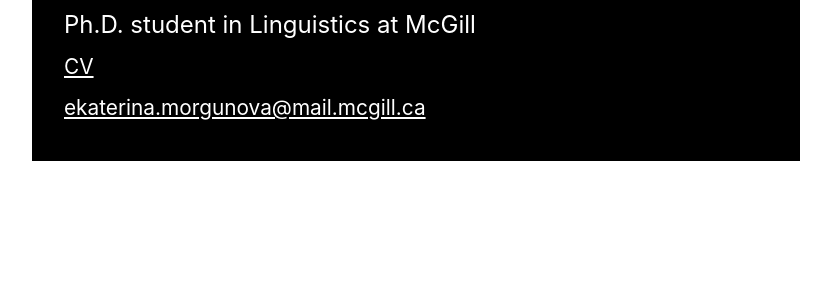
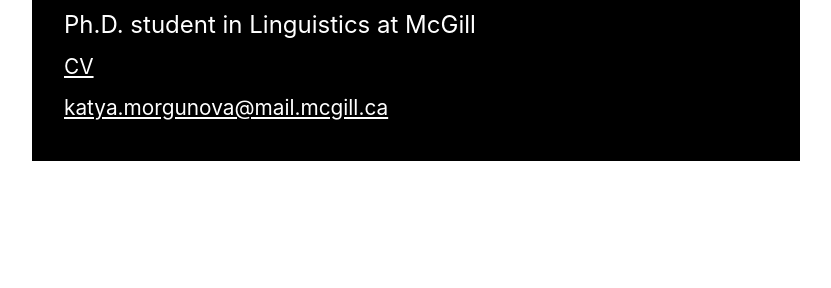
Before and after one commit to morgunova-katya/morgunova-katya.github.io, a Jekyll site: the page built from index.html, in a window 1280 px wide. Shown: the part 322-610 px from the top of the page, without its empty margins (224-1055 px from the left). Built offline with Jekyll 4.4.1, drawn with Linux system fonts in a browser that asks for light colours; the list of posts is cut into pages by our own code.

Commit message:
email update

```diff
--- a/index.html
+++ b/index.html
@@ -4,5 +4,5 @@ title: Main
 ---
 
   <article class="post index" role="article">
-  <p class="post-title"> <span style="font-weight:bold;font-size:200%"> &#10024; Katya Morgunova &#10024; </span> <br> <span style="font-size:150%"> Ph.D. student in Linguistics at McGill </span> <br> <span style="font-size:130%"> <a href="{{ site.baseurl }}/files/morgunova_cv.pdf" class="cv">CV</a></span> <br> <span style="font-size:130%"> <a href="javascript:location='mailto:\u0065\u006b\u0061\u0074\u0065\u0072\u0069\u006e\u0061\u002e\u006d\u006f\u0072\u0067\u0075\u006e\u006f\u0076\u0061\u0040\u006d\u0061\u0069\u006c\u002e\u006d\u0063\u0067\u0069\u006c\u006c\u002e\u0063\u0061';void 0"class="cv"><script type="text/javascript">document.write('\u0065\u006b\u0061\u0074\u0065\u0072\u0069\u006e\u0061\u002e\u006d\u006f\u0072\u0067\u0075\u006e\u006f\u0076\u0061\u0040\u006d\u0061\u0069\u006c\u002e\u006d\u0063\u0067\u0069\u006c\u006c\u002e\u0063\u0061')</script></a> </span></p>
+  <p class="post-title"> <span style="font-weight:bold;font-size:200%"> &#10024; Katya Morgunova &#10024; </span> <br> <span style="font-size:150%"> Ph.D. student in Linguistics at McGill </span> <br> <span style="font-size:130%"> <a href="{{ site.baseurl }}/files/morgunova_cv.pdf" class="cv">CV</a></span> <br> <span style="font-size:130%"> <a href="javascript:location='mailto:\u006b\u0061\u0074\u0079\u0061\u002e\u006d\u006f\u0072\u0067\u0075\u006e\u006f\u0076\u0061\u0040\u006d\u0061\u0069\u006c\u002e\u006d\u0063\u0067\u0069\u006c\u006c\u002e\u0063\u0061';void 0"class="cv"><script type="text/javascript">document.write('\u006b\u0061\u0074\u0079\u0061\u002e\u006d\u006f\u0072\u0067\u0075\u006e\u006f\u0076\u0061\u0040\u006d\u0061\u0069\u006c\u002e\u006d\u0063\u0067\u0069\u006c\u006c\u002e\u0063\u0061')</script></a> </span></p>
   </article>
```
